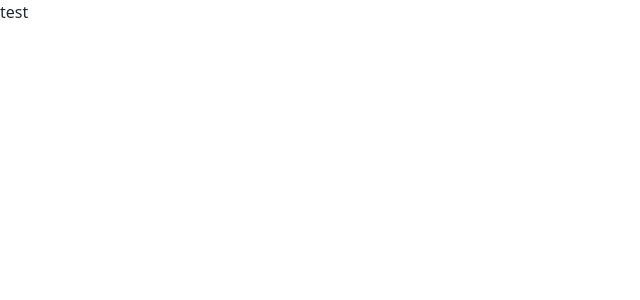
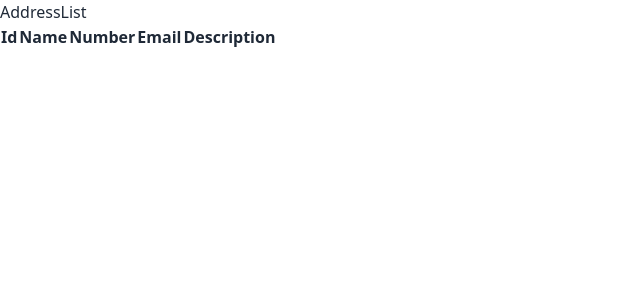
Before and after one commit to Schugggi/Adressbook, a Next.js app in the folder adress-book/: page /components/AddressList in a window 1280 px wide. Shown: the top 300 px of the page, without its empty margins (0-640 px from the left). Built offline with nearby package versions, Linux system fonts and the light colour scheme.

Commit message:
AddressList Frontend

```diff
--- a/adress-book/src/pages/AddressListPage.js
+++ b/adress-book/src/pages/AddressListPage.js
@@ -4,6 +4,11 @@ import { useState } from 'react';
 
 export default function AddressListPage(){
     const [contacts, setContacts] = useState([]);
+
+    useEffect(() => {
+        setContacts(fetchContacts())
+      }, []);
+
     return(
         <div>
             <header>
@@ -11,7 +16,7 @@ export default function AddressListPage(){
             </header>
             <NavBar></NavBar>
             <div>
-                <AddressList></AddressList>
+                <AddressList contacts={contacts}></AddressList>
             </div>
         </div>
     );
--- a/adress-book/src/pages/components/AddressList.js
+++ b/adress-book/src/pages/components/AddressList.js
@@ -1,6 +1,34 @@
-function AddressList(){
-    return(
-        <h1>test</h1>
-    );
-}
-export default AddressList
+import React from "react";
+import { useState } from "react";
+
+const AddressList = ({ contacts }) => {
+  return (
+    <>
+      <div>AddressList</div>
+      <div>
+        <table>
+          <thead>
+            <tr>
+              <th>Id</th>
+              <th>Name</th>
+              <th>Number</th>
+              <th>Email</th>
+              <th>Description</th>
+            </tr>
+          </thead>
+          {contacts?.map((contact, index) => (
+            <tr key={contact.id}>
+              <td>{index + 1}</td>
+              <td>{contact.name}</td>
+              <td>{contact.number}</td>
+              <td>{contact.email}</td>
+              <td>{contact.description}</td>
+            </tr>
+          ))}
+        </table>
+      </div>
+    </>
+  );
+};
+
+export default AddressList;
--- a/adress-book/src/pages/index.js
+++ b/adress-book/src/pages/index.js
@@ -80,7 +80,7 @@ export default function Home() {
               value={email}
               setValue={setEmail}
               info="Any Description for your contact?"
-              required="*"
+              required=""
             />
             {/* Add Button */}
             <div className="flex justify-center">
```
